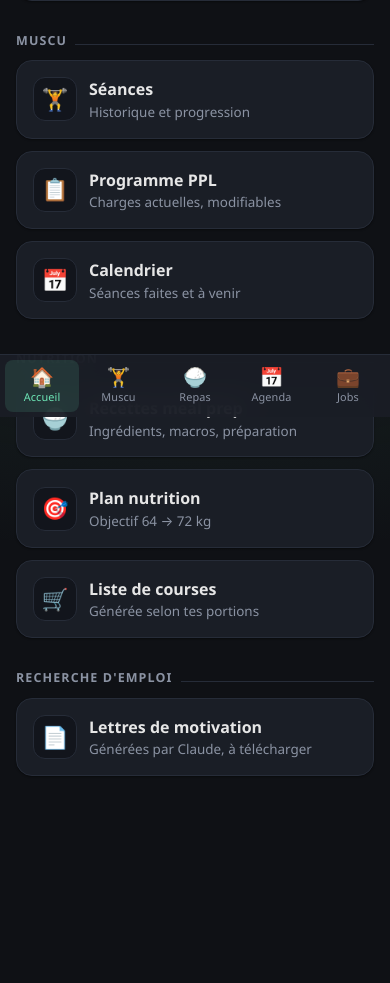
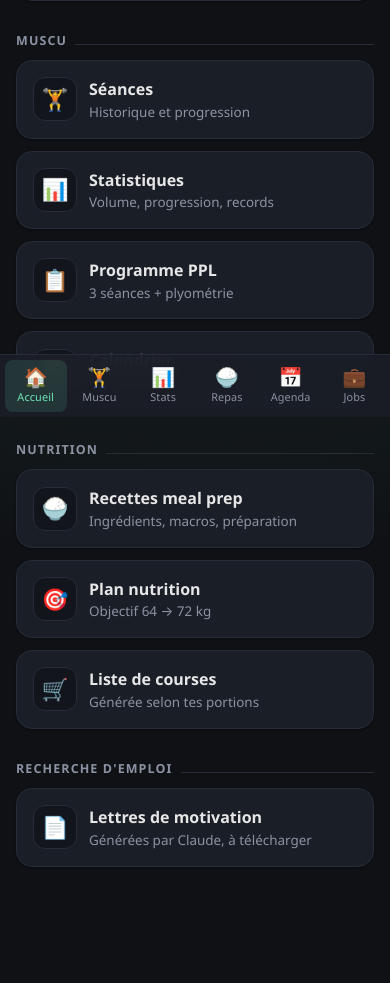
Before and after one commit to Samuel-Scalbert/awen, a Flask app: page / in a window 390 px wide. Shown: the part 427-1410 px from the top of the page. Before the commit the page ends 1203 px from the top, so only its background shows below. Run offline with Flask 3, Linux system fonts and the light colour scheme.

Commit message:
Surface the statistics page in the navigation
/stats existed but was only reachable from the workouts page, so it was
effectively hidden. It now has a dashboard card in the Muscu section and
its own entry in both the desktop header and the mobile tab bar (six tabs
still fit at 390px without truncation).

```diff
--- a/app/static/css/style.css
+++ b/app/static/css/style.css
@@ -205,7 +205,7 @@ main {
   z-index: 20;
   bottom: 0; left: 0; right: 0;
   display: grid;
-  grid-template-columns: repeat(5, 1fr);
+  grid-template-columns: repeat(6, 1fr);
   gap: 2px;
   padding: .3rem .3rem calc(.3rem + env(safe-area-inset-bottom));
   background: rgba(26, 30, 38, .93);
--- a/app/templates/base.html
+++ b/app/templates/base.html
@@ -21,6 +21,8 @@
       <nav class="nav-desktop">
         <a href="{{ url_for('workout.list_workouts') }}"
            class="{{ 'active' if bp == 'workout' }}">🏋️ Muscu</a>
+        <a href="{{ url_for('stats.dashboard') }}"
+           class="{{ 'active' if bp == 'stats' }}">📊 Stats</a>
         <a href="{{ url_for('meals.list_meals') }}"
            class="{{ 'active' if bp == 'meals' }}">🍚 Repas</a>
         <a href="{{ url_for('calendar.view_calendar') }}"
@@ -47,6 +49,8 @@
       <span class="ico">🏠</span> Accueil</a>
     <a href="{{ url_for('workout.list_workouts') }}" class="{{ 'active' if bp == 'workout' }}">
       <span class="ico">🏋️</span> Muscu</a>
+    <a href="{{ url_for('stats.dashboard') }}" class="{{ 'active' if bp == 'stats' }}">
+      <span class="ico">📊</span> Stats</a>
     <a href="{{ url_for('meals.list_meals') }}" class="{{ 'active' if bp == 'meals' }}">
       <span class="ico">🍚</span> Repas</a>
     <a href="{{ url_for('calendar.view_calendar') }}" class="{{ 'active' if bp == 'calendar' }}">
--- a/app/templates/index.html
+++ b/app/templates/index.html
@@ -34,10 +34,17 @@
     </a>
   </li>
   <li>
+    <a href="{{ url_for('stats.dashboard') }}">
+      <span class="ico">📊</span>
+      <span><span class="label">Statistiques</span>
+        <span class="desc">Volume, progression, records</span></span>
+    </a>
+  </li>
+  <li>
     <a href="{{ url_for('workout.programme') }}">
       <span class="ico">📋</span>
       <span><span class="label">Programme PPL</span>
-        <span class="desc">Charges actuelles, modifiables</span></span>
+        <span class="desc">3 séances + plyométrie</span></span>
     </a>
   </li>
   <li>
```
